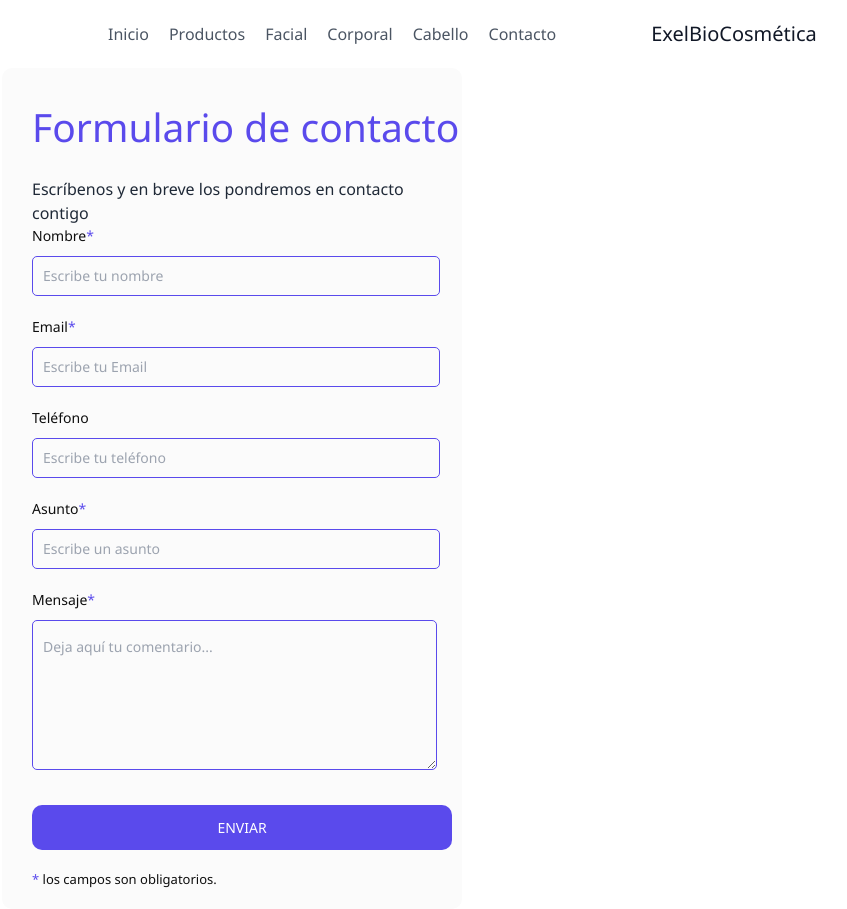
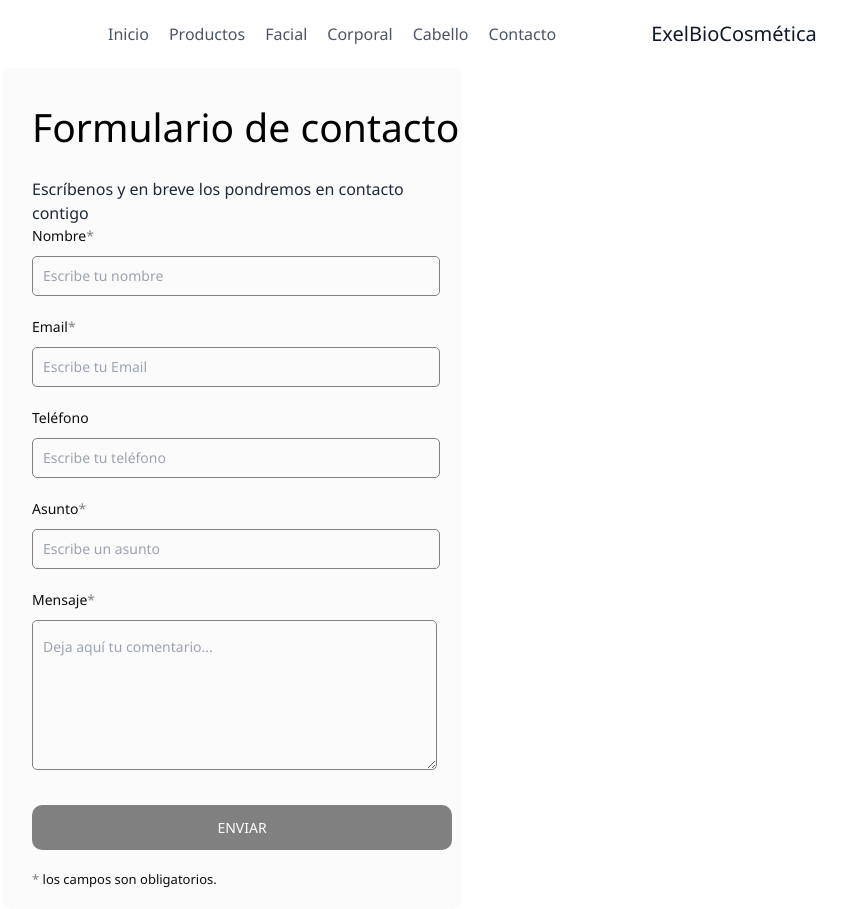
Before and after one commit to Florcha/Tienda-Exel-Online, a React (Create React App) app: page /form in a window 1280 px wide. Shown: the whole page, without its empty margins (408-1255 px from the left). Built offline with nearby package versions, Linux system fonts and the light colour scheme.

Commit message:
Agrego estilos de css

```diff
--- a/src/components/cart/GoToCart.css
+++ b/src/components/cart/GoToCart.css
@@ -1,3 +1,4 @@
 .btn-go-to-cart {
+    background-color: grey;
     padding: 10px 20px;
 }
--- /dev/null
+++ b/src/components/cart/ProductCard.css
@@ -0,0 +1,14 @@
+.divCont {
+    display: flex;
+    flex-direction: column;
+    align-items: center;
+    border: solid black 1px;
+    margin: 20px;
+    padding: 20px;
+    font-family: Arial, Helvetica, sans-serif;
+}
+
+.imgCard {
+    width: 230px;
+    height: 300px;
+}
--- a/src/components/cart/ProductCard.jsx
+++ b/src/components/cart/ProductCard.jsx
@@ -1,11 +1,13 @@
 import React from 'react';
 import { Link } from 'react-router-dom';
+
+import "./ProductCard.css";
 
 const ProductCard = ({ product }) => {
   return (
     <Link to={'/product/' + product.id}>
-      <div style={{ border: 'solid black 1px', margin: '20px', padding: '20px', fontFamily: 'white' }}>
-        <img src={product.pictureUrl} alt={product.productName} style={{ width: '150px', height: '150px'}}/>
+      <div className='divCont'>
+        <img className="imgCard" src={product.pictureUrl} alt={product.productName} />
         <strong>{product.productName}</strong>
         <div>{product.mark}</div>
       </div>
--- a/src/components/common/Form.css
+++ b/src/components/common/Form.css
@@ -4,7 +4,6 @@
 body {
   height: 100%;
   font-family: 'Noto Sans', sans-serif;
-  /* background-color: #ab4493;  */
 }
 
 
@@ -27,7 +26,7 @@ input {
   border-radius: 5px;
   border-style: solid;
   border-width: 1px;
-  border-color: #5a4aec;
+  border-color: grey;
   margin-top: 10px;
   padding-left: 10px;
   margin-bottom: 20px;
@@ -41,7 +40,7 @@ textarea {
   border-radius: 5px;
   border-style: solid;
   border-width: 1px;
-  border-color: #5a4aec;
+  border-color: gray;
   margin-top: 10px;
   padding-left: 10px;
   margin-bottom: 20px;
@@ -62,8 +61,8 @@ label {
   margin-bottom: 20px;
   margin-top: 10px;
   text-transform: uppercase;
-  background-color:  #5a4aec !important;
-  border-color: #5a4aec !important;
+  background-color:  grey !important;
+  border-color: black !important;
   border-style: solid;
   border-radius: 10px;
   width: 420px;
@@ -75,7 +74,7 @@ label {
 }
 
 .obligatorio {
-  color: #5a4aec;
+  color: grey;
 }
 
 
@@ -89,7 +88,7 @@ h1 {
   font-size: 39px;
   text-align: letf;
   padding-bottom: 20px;
-  color: #5a4aec;
+  color: black;
 }
 
 
@@ -118,11 +117,11 @@ p {
 
 .formulario input:focus {
   outline: 0;
-  border: 1px solid #97d848;
+  border: 1px solid #2d2e2d;
 }
 
 
 .formulario textarea:focus {
   outline: 0;
-  border: 1px solid #97d848;
+  border: 1px solid #2d2e2d;
 }
```
